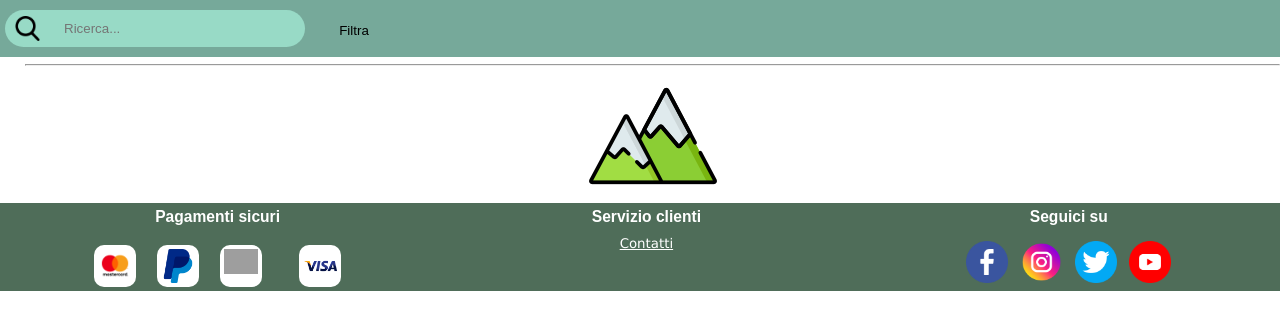
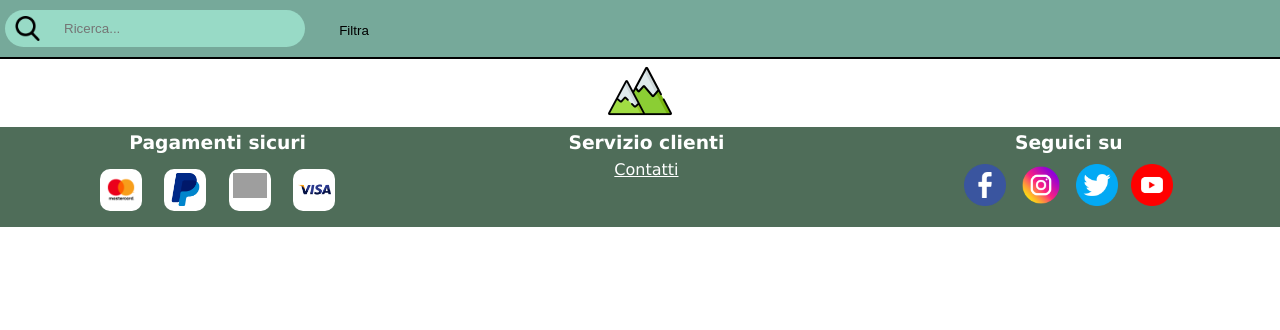
Before and after one commit to EdoardoPuce/webproject, a PHP site: page /catalogo.php in a window 1280 px wide. Shown: the part 114-444 px from the top of the page. Run offline with PHP 8.4, Linux system fonts and the light colour scheme; data that the repository does not hold is empty; grey boxes are pictures that could not be loaded.

Commit message:
Finito footer

```diff
--- a/css/catalogo.css
+++ b/css/catalogo.css
@@ -146,7 +146,7 @@ p.disponibilità[value ="Ultimi pezzi"]{
 /* PROPRIETA' SOLO PER SCHERMO GRANDE */
 @media screen and (min-width: 768px){
 
-    div:nth-child(4n+1){
+    div.articolo:nth-child(4n+1){
         margin-left: 25px;
     }
 
--- a/css/style.css
+++ b/css/style.css
@@ -80,20 +80,26 @@ nav > ul > li > a > img{
 
 
 body > footer{
-    text-align:center;
-    font:smaller "Arial";
-    width: 100%;
-    box-sizing: border-box;
+    color: white;
+    text-align: center;
+    padding:20px, 0px;
+    font-family: verdana;
+
 }
 
 /* Linea sotto immagine */
 body > footer > div > hr{
-    z-index: 2;
+
+    margin:0px;
+    border: 1px;
+    border-style: solid;
+    border-color: black;
 }
 
 /*Immagine montagne */
 body > footer > div > img{
-    z-index: 1;
+    width: 5%;
+
 }
 
 body > footer > section{
@@ -103,30 +109,28 @@ body > footer > section{
     box-sizing: border-box;
     display: inline-block;
     color:white;
-    height: 88px;
+    height: 100px;
 }
 
 body > footer > section > h3{
-    margin: 5px 0px 10px 0px;
+    margin: 0px ;
+    padding-bottom: 7px;
+    padding-top:5px;
 }
 
 
 body > footer > section.pagamentiSicuri{
     width: 34%;
 }
-body > footer > section.pagamentiSicuri > img{
-    background-color: white;
-    border-radius: 10px;
-    width: 10%;
-    padding: 1%;
-}
 
 body > footer > section.social > img{
     padding:0px;
     border-radius: 0px;
     color:none;
-    width: 10%;
+    width: 42px;
+    height: 42px;
     padding: 1%;
+
 }
 
 body > footer > section > div{
@@ -134,7 +138,7 @@ body > footer > section > div{
     display: inline-block;
     width: 42px;
     height: 42px;
-    margin: 2%;
+    margin: 2% 2% 0 2%;
     background-color: white;
     border-radius: 10px;
 }
@@ -153,6 +157,8 @@ body > footer > section > div > img[alt="mastercard"]{
 body > footer > section.servizioClienti > a{
     font-family: verdana;
     color: white;
+    padding:2px
+
 }
 
 body > footer > section.servizioClienti > a:hover{
@@ -178,4 +184,11 @@ body > footer > section.servizioClienti > a:hover{
     nav > ul > li:nth-child(4):hover ~ :nth-child(-n+3){
         display: inline;
     }
+
+    body > footer > section.servizioClienti, body > footer > section.pagamentiSicuri, body > footer > section.social{
+        box-sizing: content-box;
+        display: block;
+        width: 100%;
+
+    }
 }
--- a/js/filtriCatalogo.js
+++ b/js/filtriCatalogo.js
@@ -5,16 +5,17 @@ $(document).ready(function () {
         if( $("aside").attr("class") == "selected" ){
             $("aside").removeClass("selected");
             $("aside").slideUp("fast");
-            $("div").css("margin", "10px 2%");
-            $("section:nth-of-type(2)").css("width", "100%");
+            $("div.articolo").css("margin", "10px 2%");
+            $("section.articoli").css("width", "100%"); à
+            $("div.footer").css("clear", "both");
 
             }else {
             $("aside").addClass("selected");
             $("aside").slideDown();
-            $("div").css("margin", "10px 1%");
-            $("section:nth-of-type(2)").css("width", "80%");
-            $("section:nth-of-type(2)").css("float", "right");
-
+            $("div.articolo").css("margin", "10px 1%");
+            $("section.articoli").css("width", "80%");
+            $("section.articoli").css("float", "right");
+            $("div.footer").css("clear", "both");
 
 
         }
--- a/template/articoliInCatalogo.php
+++ b/template/articoliInCatalogo.php
@@ -12,18 +12,16 @@
 
 <aside>
     <p>Categorie</p>
-
     <form >
     <?php foreach($templeteParams["categorie"] as $categoria): ?>
         <li>
         <label><input type="checkbox" name="categoria" value="<?php $categoria["nomeCategoria"]?>"/><?php echo $categoria["nomeCategoria"]?></label>
         </li>
     <?php endforeach;?>
+    <input type="submit" value="Filtra" />
+</aside>
 
-    <input type="submit" value="Filtra" />
-
-</aside>
-<section>
+<section class ="articoli">
 <?php foreach ($templateParams['articoli'] as $articolo) : ?>
 
     <?php $qta = $articolo["qtaMagazzino"];
--- a/template/base.php
+++ b/template/base.php
@@ -52,10 +52,11 @@
         ?>
     </main>
     <footer>
-        <div>
+        <div class = "footer">
             <hr>
-            <img src="<?php echo UPLOAD_DIR."mountains.png"?>" alt=""/></div>
+            <img src="<?php echo UPLOAD_DIR."mountains.png"?>" alt=""/>
         </div>
+
             <section class="pagamentiSicuri">
                 <h3>Pagamenti sicuri</h3>
                 <div class="pagamenti"><img src="<?php echo UPLOAD_DIR.'mastercard.png'; ?>" alt ="mastercard"/></div>
@@ -72,6 +73,7 @@
                 <img src="<?php echo UPLOAD_DIR.'twitter.png'; ?>" alt ="twitter"/>
                 <img src="<?php echo UPLOAD_DIR.'youtube.png'; ?>" alt ="youtube"/>
             </section>
+
     </footer>
 </body>
 </html>
```
